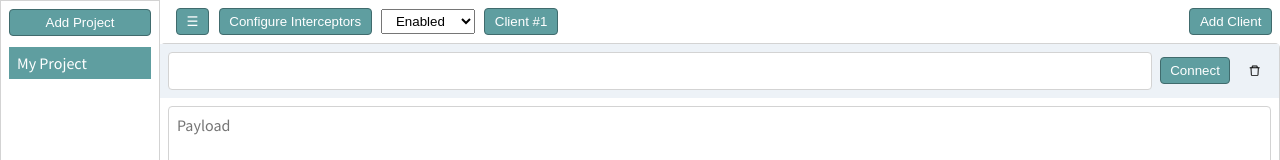
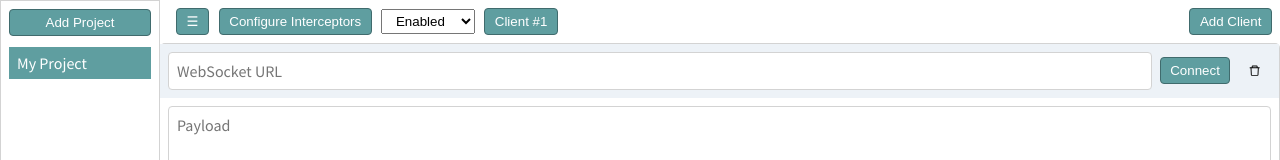
Before and after one commit to flawiddsouza/websocket-client, a Vue app: page / in a window 1280 px wide. Shown: the top 160 px of the page. Built offline with nearby package versions, Linux system fonts and the light colour scheme.

Commit message:
feat: placeholder for websocket url input

```diff
--- a/src/components/Frame.vue
+++ b/src/components/Frame.vue
@@ -63,6 +63,7 @@
                             <input
                                 type="text"
                                 v-model="client.url"
+                                placeholder="WebSocket URL"
                                 class="w-100p"
                                 :disabled="client.ws ? true : false"
                             />
```
